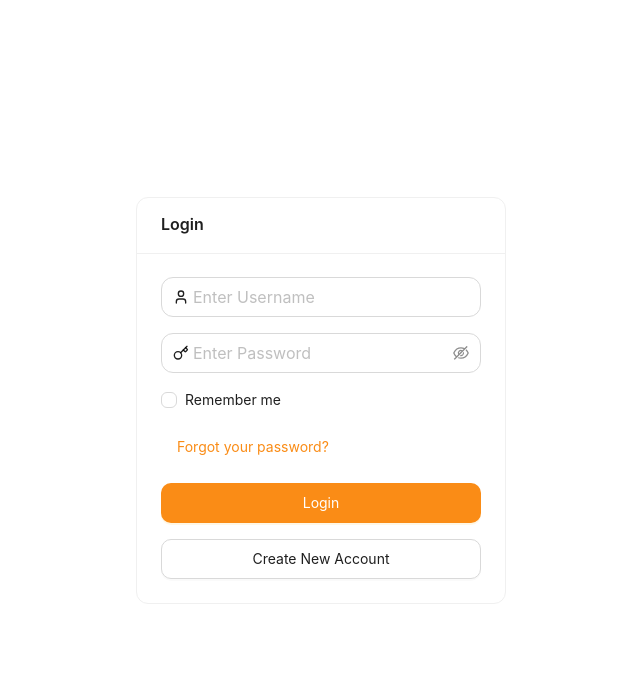
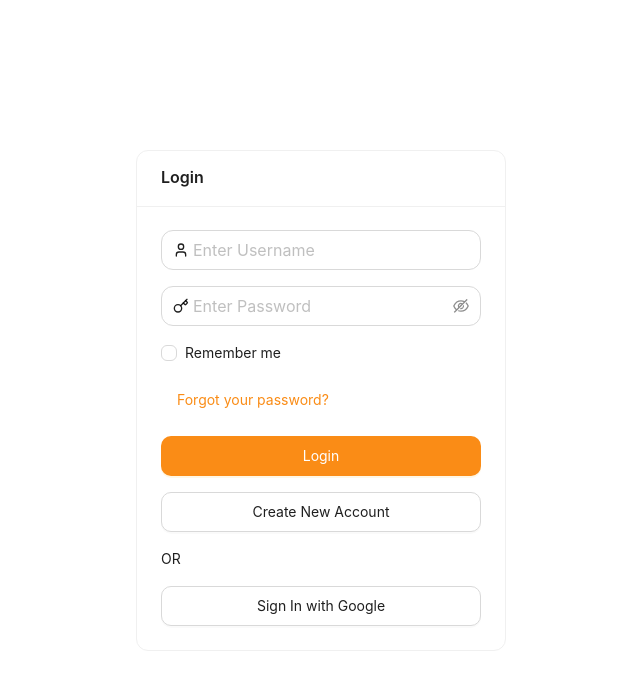
Before and after one commit to ammarrqureshi/writesmith, a React (Vite) app in the folder client/: page /login in a window 1280 px wide. Shown: the top 690 px of the page, without its empty margins (319-959 px from the left). Built offline with nearby package versions, Linux system fonts and the light colour scheme.

Commit message:
google auth btn added

```diff
--- a/client/src/pages/UserAuth/Login.tsx
+++ b/client/src/pages/UserAuth/Login.tsx
@@ -29,6 +29,10 @@ export const Login = () => {
               Create New Account
             </Button>
           </Link>
+          OR
+          <Button type="default" className="w-full">
+            Sign In with Google
+          </Button>
         </form>
       </Card>
     </div>
```
Also changed, not shown: client/src/App.tsx (+20 -5 lines).
